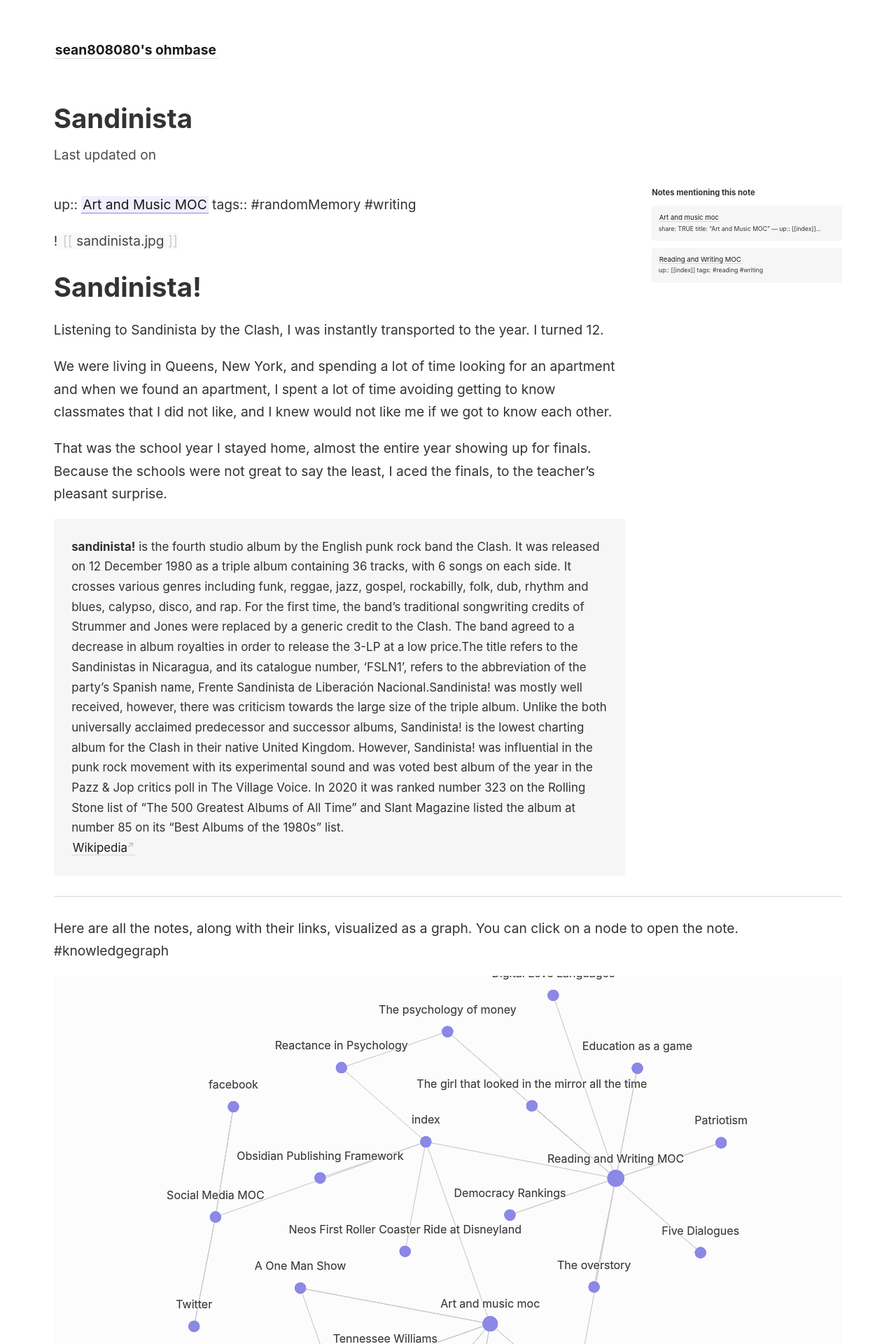
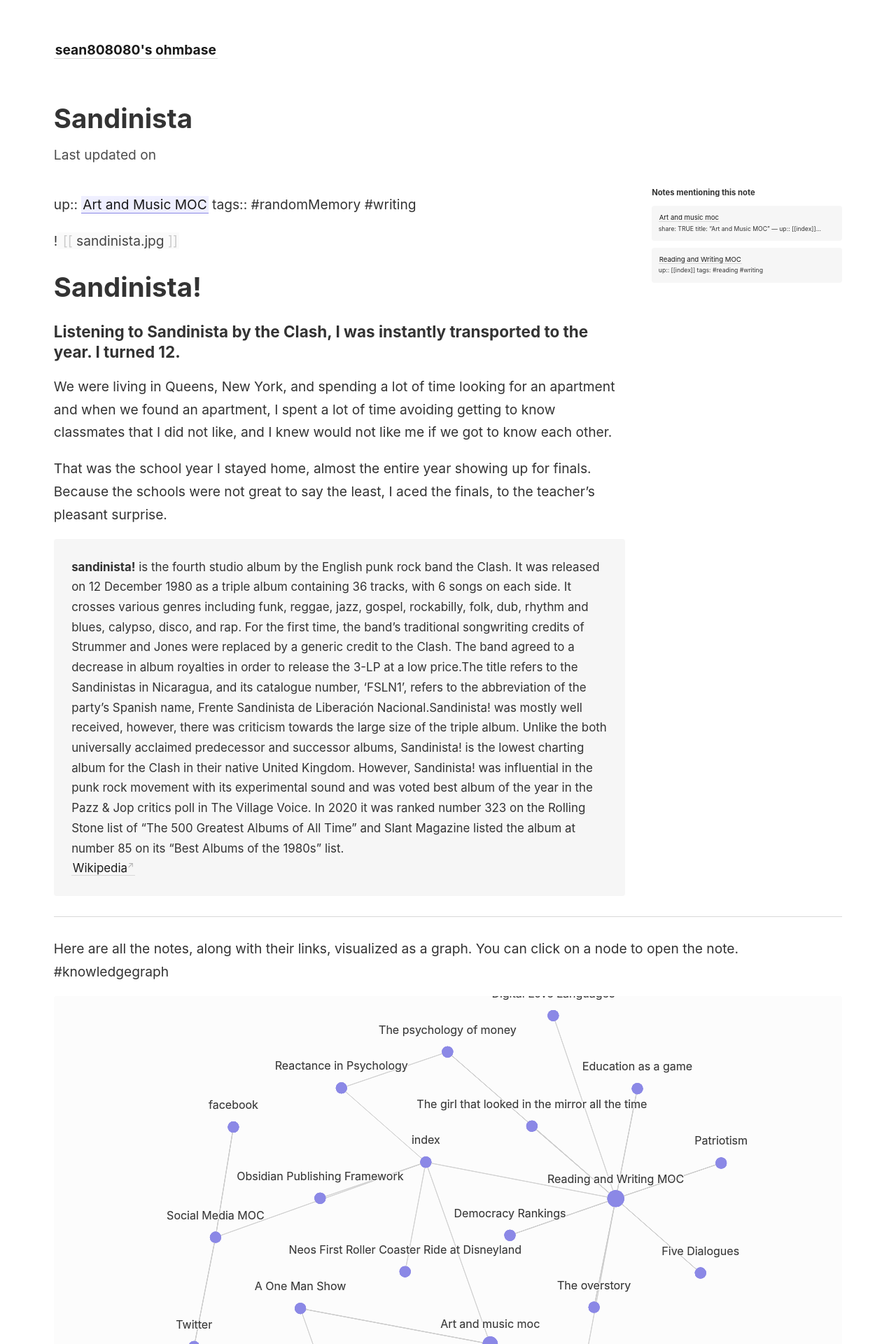
Before and after one commit to sean808080/digital-garden-jekyll, a Jekyll site: the page built from _notes/Sandinista.md, in a window 1280 px wide. Shown: the top 1920 px of the page at 70% size. Built offline with Jekyll 4.4.1, drawn with Linux system fonts in a browser that asks for light colours.

```diff
--- a/_notes/Sandinista.md
+++ b/_notes/Sandinista.md
@@ -8,7 +8,7 @@ tags:: #randomMemory #writing
 ![[sandinista.jpg]]
 
 # Sandinista!
-Listening to Sandinista by the Clash, I was instantly transported to the year. I turned 12.
+### Listening to Sandinista by the Clash, I was instantly transported to the year. I turned 12.
 
 We were living in Queens, New York, and spending a lot of time looking for an apartment and when we found an apartment, I spent a lot of time avoiding getting to know classmates that I did not like, and I knew would not like me if we got to know each other.
 
```
